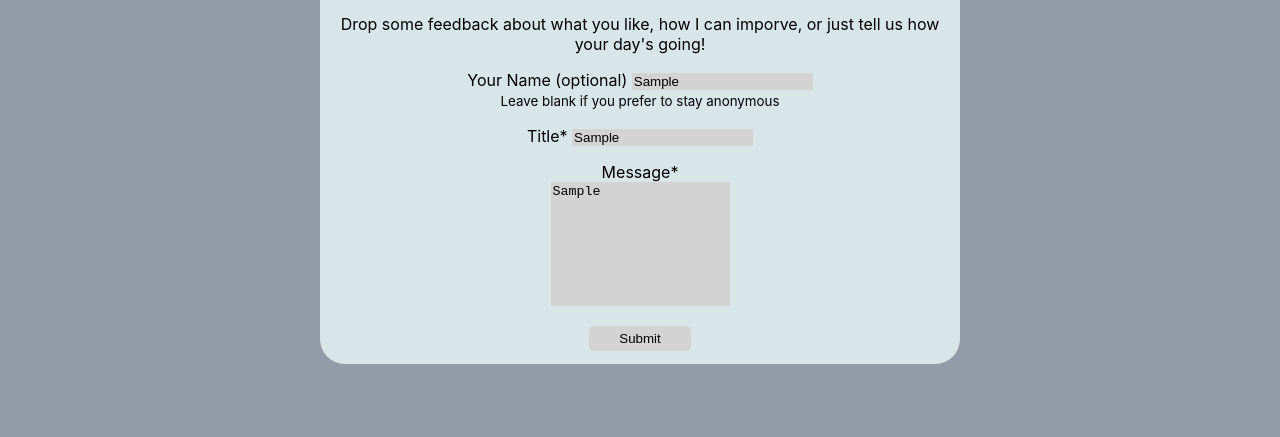
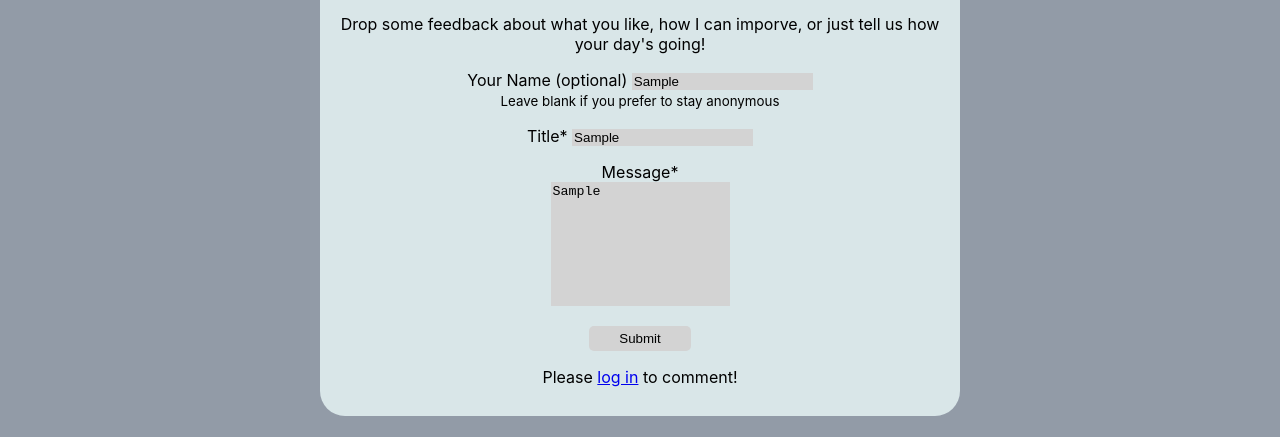
Before and after one commit to shaul613/finance-app, a React (Create React App) app in the folder client/: page / in a window 1280 px wide. Both pictures are taken after typing "Sample", "Sample", "Sample" into the empty fields and a click on the button "Submit". Shown: the part 259-696 px from the top of the page. Built offline with nearby package versions, Linux system fonts and the light colour scheme; no server answers; the HTML template or start-up script is replaced by a standard one.

Commit message:
added login msg on comment form

```diff
--- a/client/src/components/Comments.js
+++ b/client/src/components/Comments.js
@@ -4,6 +4,9 @@
   useEffect,
   useContext,
 } from 'react';
+import {
+  Link,
+} from 'react-router-dom';
 import {
   FormControl,
   Box,
@@ -16,6 +19,7 @@
 
   const [msg, setMsg] = useState([]);
   const [likes, setLieks] = useState([]);
+  const [loginMsg, setLoginMsg] = useState('')
   const {accessToken} = useContext(AppContext);
   let likesArr = {};
 
@@ -45,6 +49,14 @@
 
   const handleSubmit = (e) => {
     e.preventDefault();
+    if(!accessToken){
+      setLoginMsg(
+        <div>
+          <p>Please <Link to='/login'>log in</Link> to comment!</p>
+        </div>
+      );
+      return;
+    }
     fetch(`/backend/msg/add_msg`,{
       method:'POST',
       headers:{
@@ -93,6 +105,7 @@
             <textarea name='msgbody' className='msg_input' rows='8' columns='100' maxLength='5000' required></textarea>
           </p>
           <button id='add_msg_button' variant='contained' type='submit'>Submit</button>
+          {loginMsg}
         </form>
       </div>
     </div>
```
